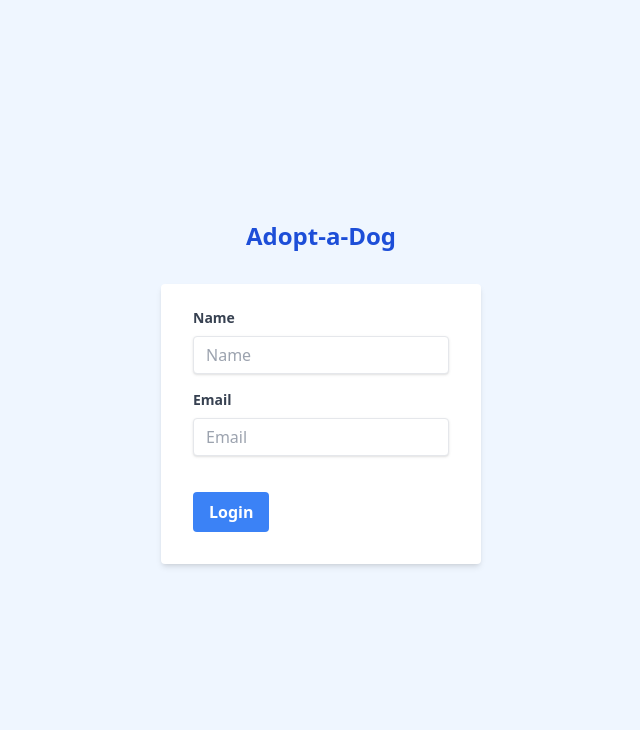
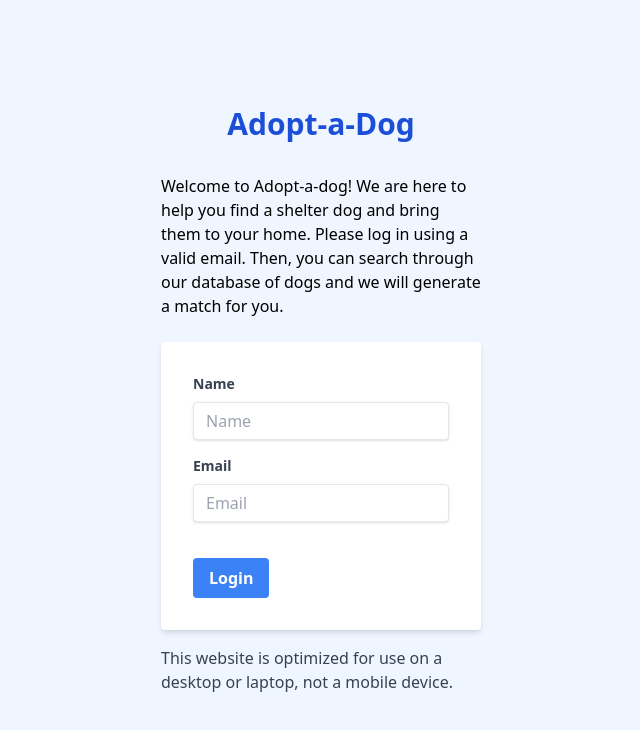
Before and after one commit to harjitsingh2/adopt-a-dog, a React (Create React App) app: page / in a window 1280 px wide. Shown: the top 730 px of the page, without its empty margins (319-959 px from the left). Built offline with nearby package versions, Linux system fonts and the light colour scheme.

Commit message:
Add instructions, errors, and disclaimer to login page

```diff
--- a/src/components/TempLogin.js
+++ b/src/components/TempLogin.js
@@ -4,12 +4,14 @@ import {useNavigate} from 'react-router-dom'
 export default function Login() {
     const [name, setName] = useState('');
     const [email, setEmail] = useState('');
+    const [loginError, setLoginError] = useState('');
     const navigate = useNavigate();
 
 
     const handleLogin = async (event) => {
         event.preventDefault();
-        console.log('attempting to log in');
+        setLoginError('');
+        // console.log('attempting to log in');
 
         // make a POST request to API endpoint
         try {
@@ -21,22 +23,27 @@ export default function Login() {
             })
             if (response.ok) {
                 const data = await response.text();
-                console.log('Login successful', data);
+                // console.log('Login successful', data);
                 navigate('/search')
             } else {
-                console.log('Login failed')
+                // console.log('Login failed')
+                setLoginError('Login failed. Please check your credentials and enter a valid name and email.')
             }
 
         } catch (error) {
-            console.log(error);
+            // console.log(error);
+            setLoginError('An error occured. Please try again later.');
         }
     }
 
     return (
         <div className="flex items-center justify-center h-screen bg-blue-50">
             <div className="w-full max-w-xs">
-                <h1 className="text-2xl font-bold text-center text-blue-700 mb-8">Adopt-a-Dog</h1>
-                <form onSubmit={handleLogin} className="bg-white shadow-md rounded px-8 pt-6 pb-8 mb-4">
+                <h1 className="text-3xl font-bold text-center text-blue-700 mb-8">Adopt-a-Dog</h1>
+                <div id="instructions">Welcome to Adopt-a-dog! We are here to help you find a shelter dog and bring them to your home. Please log in using a valid email. Then, you can search through our database of dogs and we will generate a match for you.</div>
+                <br></br>
+                {loginError && <div id="error-message" className="text-red-500">{loginError}</div>}
+                <form onSubmit={handleLogin} className="bg-white shadow-md rounded px-8 pt-8 pb-8 mb-4">
                     <div className="mb-4">
                         <label className="block text-gray-700 text-sm font-bold mb-2" htmlFor="name">
                             Name
@@ -73,7 +80,11 @@ export default function Login() {
                         </button>
                     </div>
                 </form>
+                <div id="disclaimer" className="text-gray-700">
+                This website is optimized for use on a desktop or laptop, not a mobile device.
+                </div>
             </div>
+
         </div>
     )
 }
```
Also changed, not shown: src/dist/output.css.
